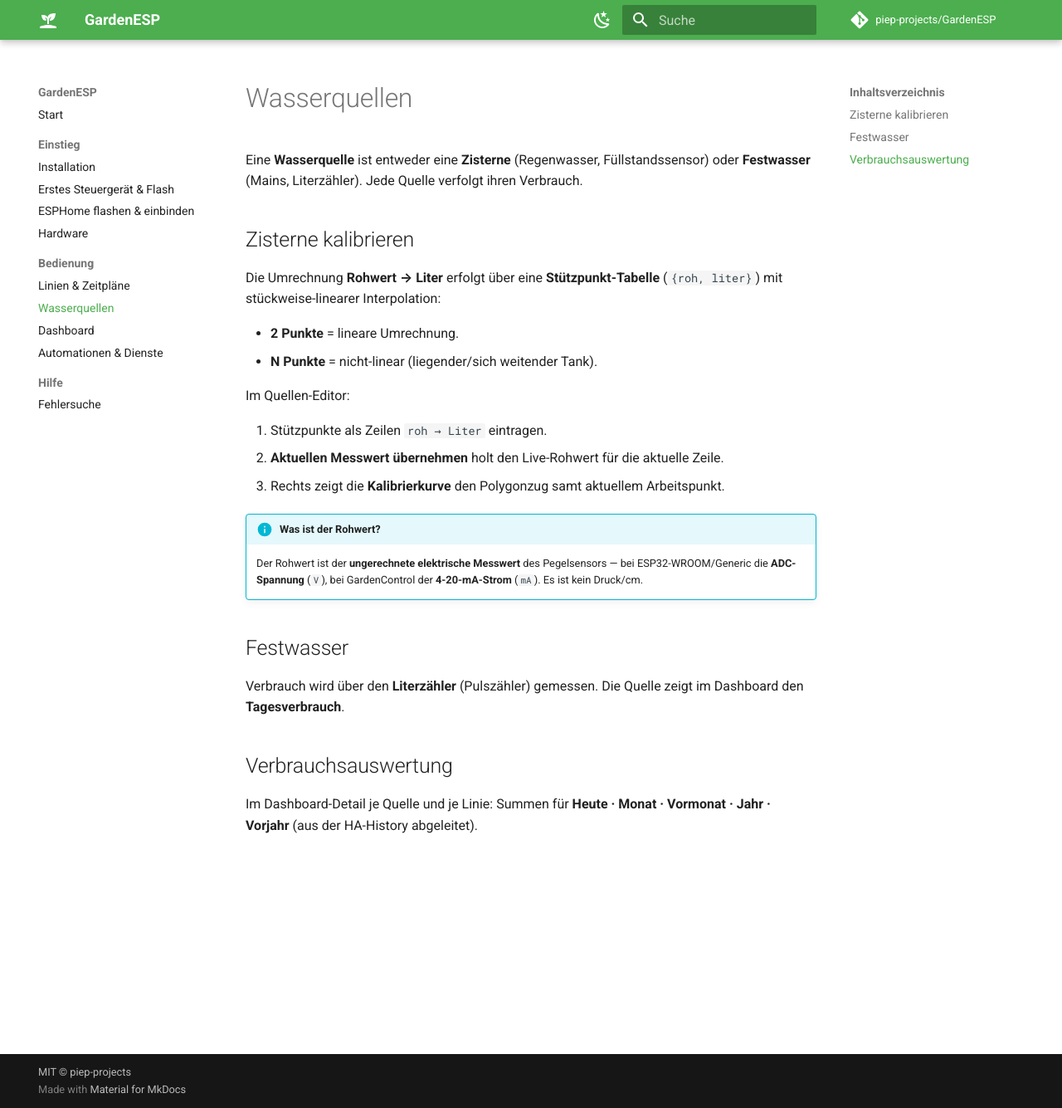
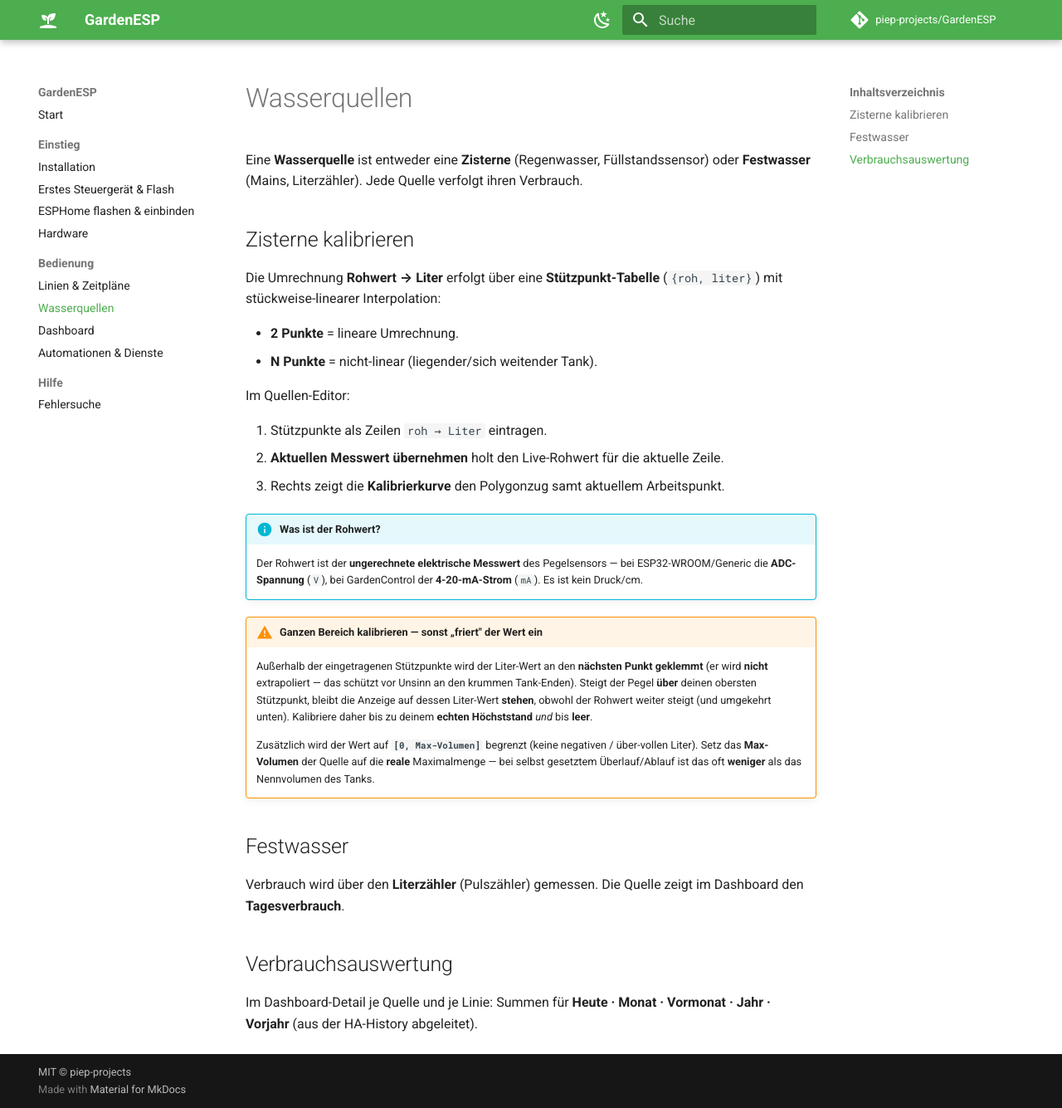
Before and after one commit to piep-projects/GardenESP, an MkDocs documentation site: the page built from docs/quellen.md, in a window 1280 px wide and 1335 px high. Shown: the whole window at 83% size. Built offline with MkDocs 1.6.1 and Material for MkDocs 9.7.7, drawn with Linux system fonts in a browser that asks for light colours; comment, search, counter and statistics services are not loaded.

Commit message:
docs: Zisternen-Kalibrierung — Klemm-Verhalten (Rand + [0,max]) dokumentiert
Warnbox in quellen.md: außerhalb der Stützpunkte wird der Liter-Wert an
den nächsten Punkt geklemmt (keine Extrapolation) -> Anzeige "friert"
ein, wenn der Pegel über den obersten Punkt steigt; daher bis echtem
Höchststand + leer kalibrieren. Zusätzlich [0, Max-Volumen]-Clamp -> Max
auf reale Menge setzen (bei eigenem Ablauf < Nennvolumen).

Co-Authored-By: Claude Opus 4.8 <noreply@anthropic.com>

```diff
--- a/docs/quellen.md
+++ b/docs/quellen.md
@@ -22,6 +22,19 @@ Im Quellen-Editor:
     bei ESP32-WROOM/Generic die **ADC-Spannung** (`V`), bei GardenControl der
     **4-20-mA-Strom** (`mA`). Es ist kein Druck/cm.
 
+!!! warning "Ganzen Bereich kalibrieren — sonst „friert" der Wert ein"
+    Außerhalb der eingetragenen Stützpunkte wird der Liter-Wert an den **nächsten
+    Punkt geklemmt** (er wird **nicht** extrapoliert — das schützt vor Unsinn an den
+    krummen Tank-Enden). Steigt der Pegel **über** deinen obersten Stützpunkt, bleibt
+    die Anzeige auf dessen Liter-Wert **stehen**, obwohl der Rohwert weiter steigt (und
+    umgekehrt unten). Kalibriere daher bis zu deinem **echten Höchststand** *und* bis
+    **leer**.
+
+    Zusätzlich wird der Wert auf **`[0, Max-Volumen]`** begrenzt (keine negativen /
+    über-vollen Liter). Setz das **Max-Volumen** der Quelle auf die **reale**
+    Maximalmenge — bei selbst gesetztem Überlauf/Ablauf ist das oft **weniger** als das
+    Nennvolumen des Tanks.
+
 ## Festwasser
 
 Verbrauch wird über den **Literzähler** (Pulszähler) gemessen. Die Quelle zeigt im
```
